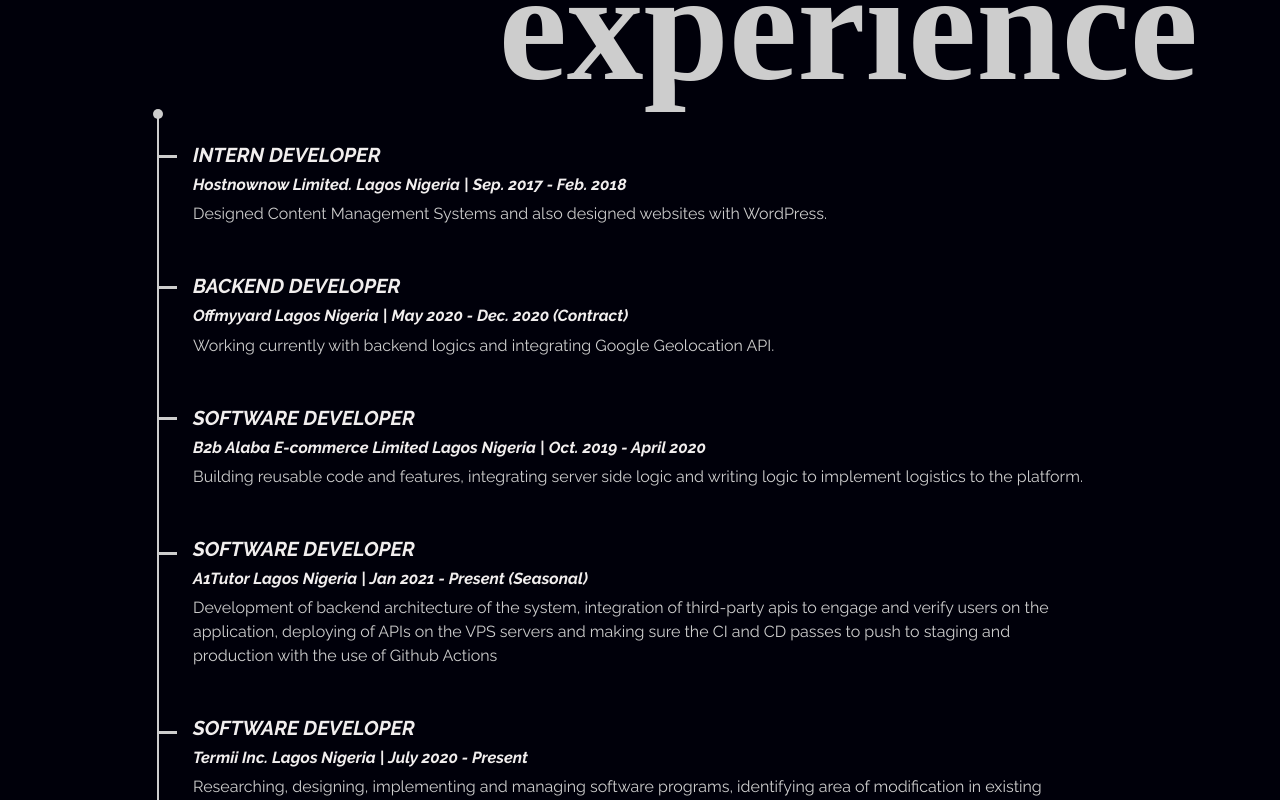
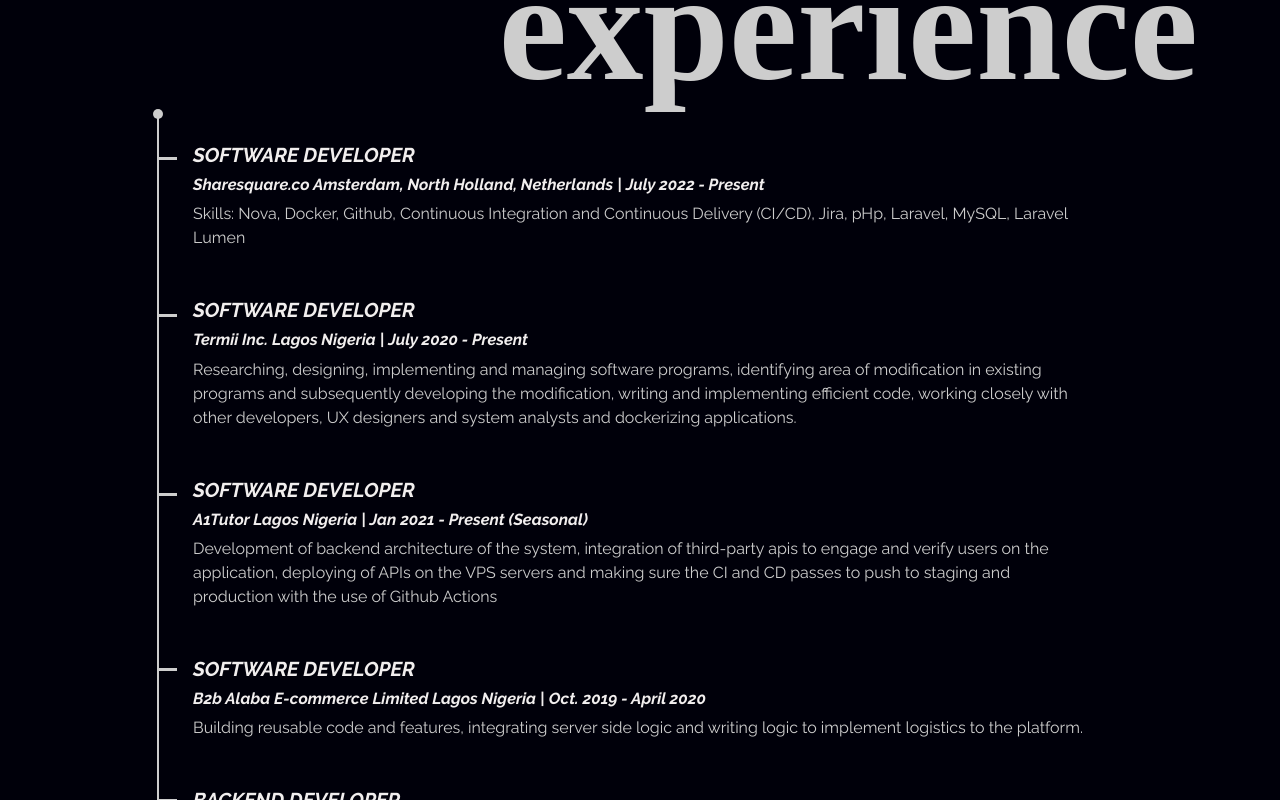
Before and after one commit to Oluwatoyinah/olatunbosun-portfolio, a React (Create React App) app: page / in a window 1280 px wide. Shown: the part 820-1620 px from the top of the page. Built offline with nearby package versions, Linux system fonts and the light colour scheme; a web font is replaced by a local one; what splitting would draw is missing.

Commit message:
feat: new update on work experience and footer

```diff
--- a/src/components/Footer.jsx
+++ b/src/components/Footer.jsx
@@ -1,30 +1,27 @@
-import React from 'react'
+import React from "react";
 
 const Footer = () => {
   return (
     <footer class="footer py-3 container-fluid">
       <hr />
       <div class="container">
-            {/* <div class="row">
-                <div class="col-md-4">
-                    <p>&copy; {new Date().getFullYear()} Olulode Olatunbosun</p>
-                </div>
-                <div class="col-md-8 d-md-flex justify-content-md-around justify-content-between">
-                    <a href="">holarthunbhosun@gmail.com</a>
-                    <a href="" class="mx-2 mx-md-0">Twitter</a>
-                    <a href="">Github</a>
-                </div>
-            </div> */}
 
         <div class="row">
           <div class="col-12 d-md-flex justify-content-between">
-                        <p><span className="fw-bold">Development: </span> &nbsp;  <a href="https://oluwatoyin.vercel.app/" target="_blank">Akinbobola Oluwatoyin</a></p>
-                        <p className='mb-0'>&copy; {new Date().getFullYear()} Olulode Olatunbosun</p>
+            <p>
+              <span className="fw-bold">Developed by: </span> &nbsp;{" "}
+              <a href="https://oluwatoyin.vercel.app/" target="_blank">
+                Akinbobola Oluwatoyin
+              </a>
+            </p>
+            <p className="mb-0">
+              &copy; {new Date().getFullYear()} Olulode Olatunbosun
+            </p>
           </div>
         </div>
       </div>
     </footer>
-  )
-}
+  );
+};
 
-export default Footer
+export default Footer;
--- a/src/components/Work/Works.jsx
+++ b/src/components/Work/Works.jsx
@@ -1,6 +1,6 @@
-import React from 'react';
-import WorksData from './WorksData';
-import Work from './Work';
+import React from "react";
+import WorksData from "./WorksData";
+import Work from "./Work";
 
 const Works = () => {
   return (
@@ -9,16 +9,21 @@
         <div className="row">
           <h1 className="reveal">.work experience</h1>
           <div className="col-lg-10 col-11 mx-auto first">
-          {
-              WorksData.map((work, i) => {
-                  return <Work key={i} role={work.role} company={work.company} details={work.details} />
-              })
-          }
+            {WorksData.reverse().map((work, i) => {
+              return (
+                <Work
+                  key={i}
+                  role={work.role}
+                  company={work.company}
+                  details={work.details}
+                />
+              );
+            })}
           </div>
         </div>
       </div>
     </section>
-  )
-}
+  );
+};
 
-export default Works
+export default Works;
```
Lines whose indentation alone changed are shown as unchanged.
